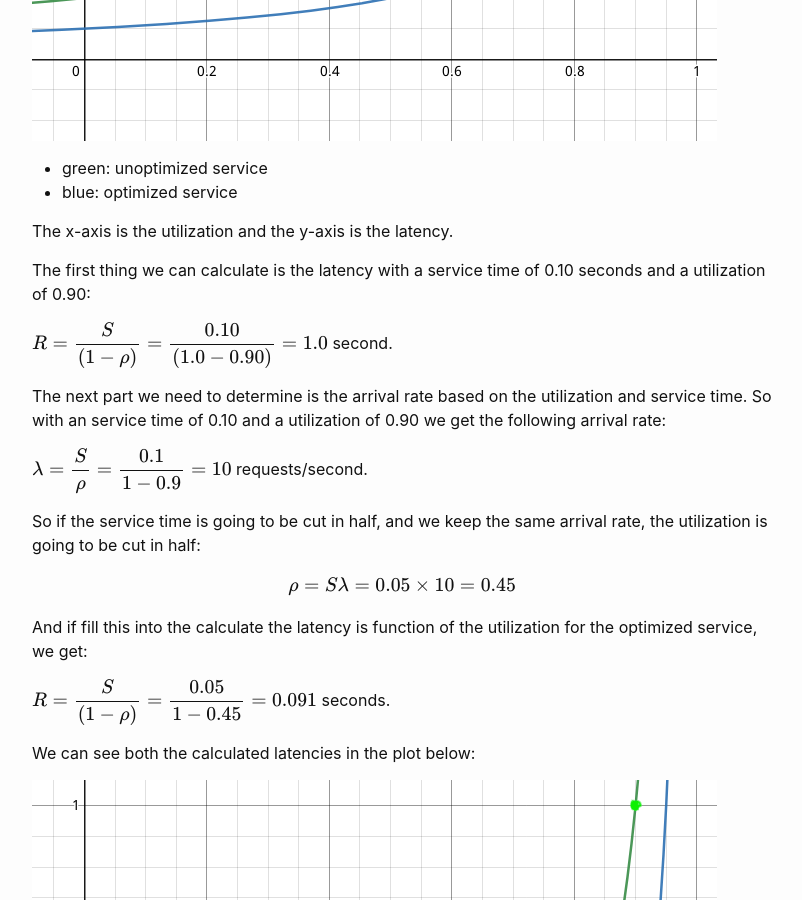
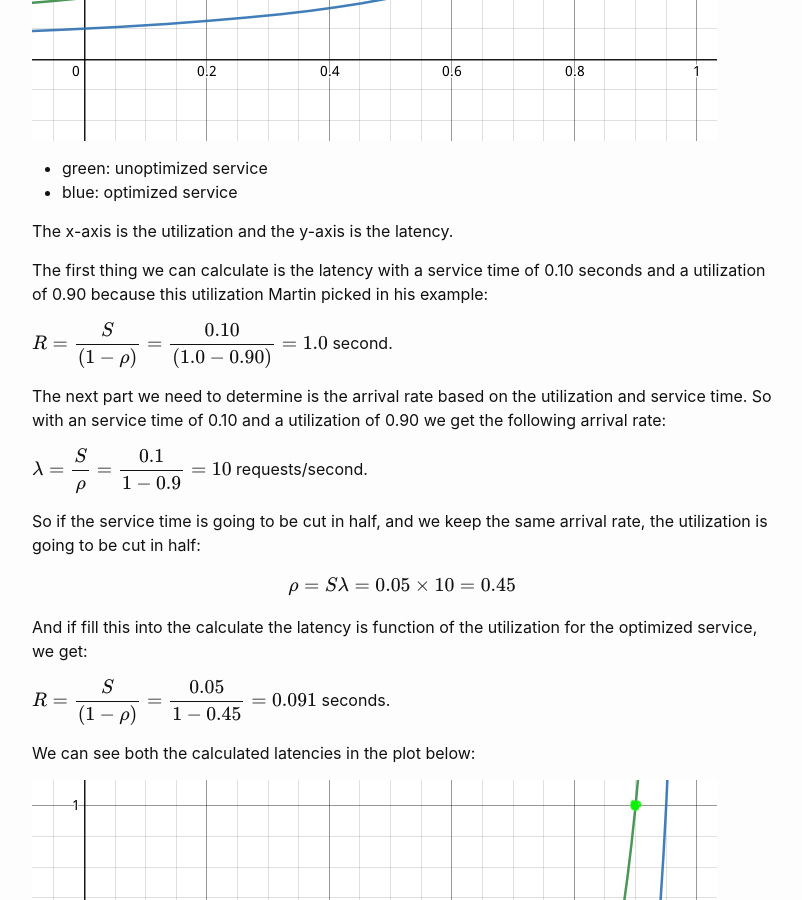
Before and after one commit to pveentjer/pveentjer.github.io, a Jekyll site: the page built from _posts/2022-04-18-service-time-cut-in-half.md, in a window 1280 px wide and 900 px high, scrolled down 2265 px. Shown: the whole window, without its empty margins (238-1040 px from the left). Built offline with Jekyll 4.4.1, drawn with Linux system fonts in a browser that asks for light colours; formulas are drawn with MathJax 3.

Commit message:
Minor improvement

```diff
--- a/_posts/2022-04-18-service-time-cut-in-half.md
+++ b/_posts/2022-04-18-service-time-cut-in-half.md
@@ -62,7 +62,7 @@
 
 The x-axis is the utilization and the y-axis is the latency.
 
-The first thing we can calculate is the latency with a service time of 0.10 seconds and a utilization of 0.90:
+The first thing we can calculate is the latency with a service time of 0.10 seconds and a utilization of 0.90 because this utilization Martin picked in his example:
 
 $$ R=\dfrac{S}{(1-\rho)}=\dfrac{0.10}{(1.0-0.90)}=1.0 $$ second.
 
```
